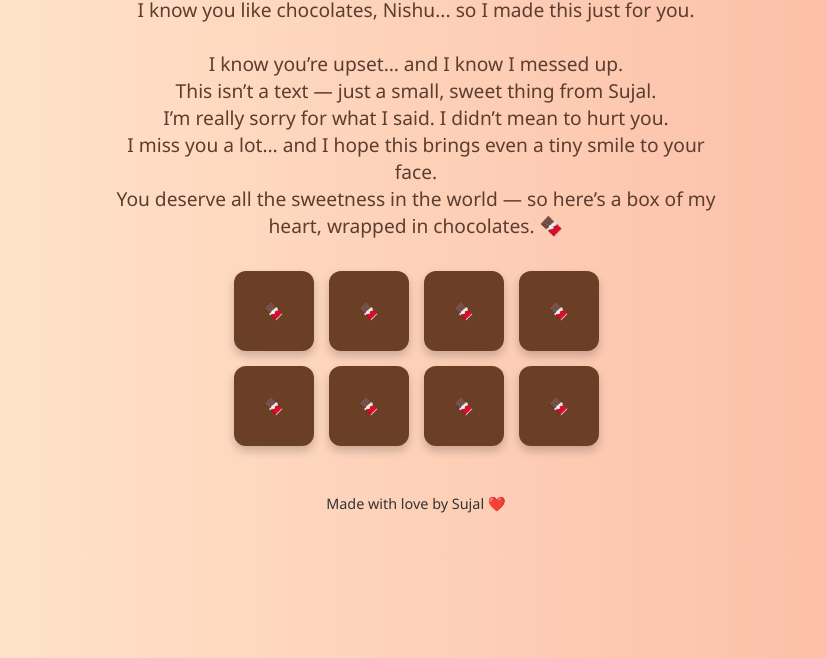
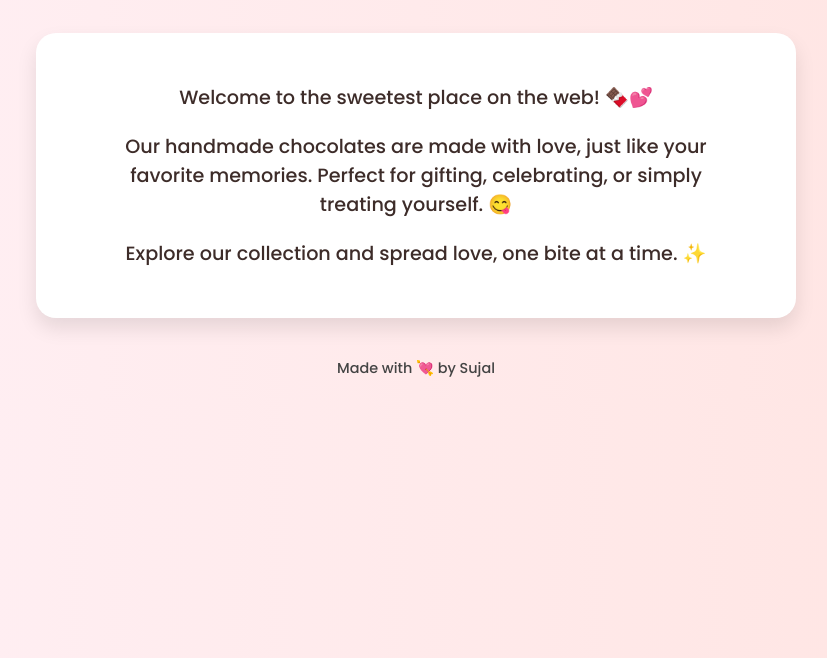
Before and after one commit to Sujal0156/chocolates-for-you, a plain HTML site: page index.html in a window 1280 px wide. Shown: the part 142-800 px from the top of the page, without its empty margins (224-1051 px from the left). Drawn offline with Linux system fonts and the light colour scheme.

Commit message:
Update index.html

```diff
--- a/index.html
+++ b/index.html
@@ -1,96 +1,127 @@
 <!DOCTYPE html>
 <html lang="en">
 <head>
-  <meta charset="UTF-8">
-  <meta name="viewport" content="width=device-width, initial-scale=1.0">
-  <title>For Nishu 🍫</title>
+  <meta charset="UTF-8" />
+  <meta name="viewport" content="width=device-width, initial-scale=1.0"/>
+  <title>Nishu Chocolates 💝</title>
+  <link href="https://fonts.googleapis.com/css2?family=Pacifico&family=Poppins:wght@300;500&display=swap" rel="stylesheet">
   <style>
     body {
-      background: linear-gradient(to right, #ffecd2, #fcb69f);
-      font-family: 'Segoe UI', Tahoma, Geneva, Verdana, sans-serif;
+      margin: 0;
+      font-family: 'Poppins', sans-serif;
+      background: linear-gradient(to right, #fff0f5, #ffe4e1);
+      overflow-x: hidden;
       text-align: center;
-      padding: 2rem;
-      color: #5c3d2e;
+      color: #3d2c29;
     }
+
     h1 {
-      font-size: 2.5rem;
-      margin-bottom: 0.5rem;
+      font-family: 'Pacifico', cursive;
+      font-size: 3em;
+      color: #b22222;
+      margin-top: 50px;
     }
-    p.intro {
-      font-size: 1.2rem;
+
+    p {
+      font-size: 1.2em;
+      margin: 20px auto;
       max-width: 600px;
-      margin: 1rem auto 2rem;
     }
-    .chocolate-box {
-      display: grid;
-      grid-template-columns: repeat(4, 80px);
-      gap: 15px;
-      justify-content: center;
+
+    .box {
+      background-color: #fff;
+      padding: 30px;
+      border-radius: 20px;
+      margin: 40px auto;
+      box-shadow: 0 10px 20px rgba(0,0,0,0.1);
+      max-width: 700px;
     }
-    .chocolate {
-      width: 80px;
-      height: 80px;
-      background: #6b3e26;
-      border-radius: 12px;
-      box-shadow: 0 5px 10px rgba(0,0,0,0.2);
-      display: flex;
-      align-items: center;
-      justify-content: center;
-      color: #fff;
-      cursor: pointer;
-      transition: transform 0.2s ease;
-      position: relative;
+
+    .hearts {
+      position: fixed;
+      top: 0;
+      left: 0;
+      width: 100%;
+      height: 100%;
+      pointer-events: none;
+      z-index: -1;
     }
-    .chocolate:hover {
-      transform: scale(1.1);
+
+    .heart {
+      position: absolute;
+      width: 20px;
+      height: 20px;
+      background: red;
+      transform: rotate(45deg);
+      animation: float 8s linear infinite;
     }
-    .message {
-      display: none;
+
+    .heart::before,
+    .heart::after {
+      content: '';
       position: absolute;
-      bottom: -60px;
-      background: #fff;
-      color: #5c3d2e;
-      font-size: 0.9rem;
-      padding: 8px 10px;
-      border-radius: 8px;
-      box-shadow: 0 4px 10px rgba(0,0,0,0.1);
-      width: 160px;
-      left: 50%;
-      transform: translateX(-50%);
-      z-index: 1;
+      width: 20px;
+      height: 20px;
+      background: red;
+      border-radius: 50%;
     }
-    .chocolate:hover .message {
-      display: block;
+
+    .heart::before {
+      top: -10px;
+      left: 0;
     }
+
+    .heart::after {
+      left: -10px;
+      top: 0;
+    }
+
+    @keyframes float {
+      0% {
+        transform: translateY(0) rotate(45deg);
+        opacity: 1;
+      }
+      100% {
+        transform: translateY(-100vh) rotate(45deg);
+        opacity: 0;
+      }
+    }
+
     footer {
-      margin-top: 3rem;
-      font-size: 0.9rem;
-      color: #333;
+      margin: 40px 0 20px;
+      font-size: 0.9em;
+      color: #444;
     }
   </style>
 </head>
 <body>
-  <h1>Hey Nishu ❤️</h1>
-  <p class="intro">
-    I know you like chocolates, Nishu... so I made this just for you.<br><br>
-    I know you’re upset… and I know I messed up.<br>
-    This isn’t a text — just a small, sweet thing from Sujal.<br>
-    I’m really sorry for what I said. I didn’t mean to hurt you.<br>
-    I miss you a lot… and I hope this brings even a tiny smile to your face.<br>
-    You deserve all the sweetness in the world — so here’s a box of my heart, wrapped in chocolates. 🍫
-  </p>
 
-  <div class="chocolate-box">
-    <div class="chocolate"><span>🍫</span><div class="message">I’m really sorry about what I said, Nishu.</div></div>
-    <div class="chocolate"><span>🍫</span><div class="message">I never meant to hurt you — and I hate that I did.</div></div>
-    <div class="chocolate"><span>🍫</span><div class="message">You mean so much to me, more than I can explain.</div></div>
-    <div class="chocolate"><span>🍫</span><div class="message">I miss you… like, really miss you.</div></div>
-    <div class="chocolate"><span>🍫</span><div class="message">I wish I could go back and undo what I said.</div></div>
-    <div class="chocolate"><span>🍫</span><div class="message">You’re the best part of my life.</div></div>
-    <div class="chocolate"><span>🍫</span><div class="message">I love you more than I love chocolates 😅</div></div>
-    <div class="chocolate"><span>🍫</span><div class="message">I’m not giving up on us — you matter too much.</div></div>
+  <div class="hearts" id="hearts"></div>
+
+  <h1>Nishu Chocolates 💖</h1>
+  <div class="box">
+    <p>Welcome to the sweetest place on the web! 🍫💕</p>
+    <p>Our handmade chocolates are made with love, just like your favorite memories. Perfect for gifting, celebrating, or simply treating yourself. 😋</p>
+    <p>Explore our collection and spread love, one bite at a time. ✨</p>
   </div>
 
-  <footer>Made with love by Sujal ❤️</footer>
+  <footer>
+    Made with 💘 by Sujal
+  </footer>
+
+  <script>
+    const hearts = document.getElementById('hearts');
+    function createHeart() {
+      const heart = document.createElement('div');
+      heart.className = 'heart';
+      heart.style.left = Math.random() * 100 + 'vw';
+      heart.style.animationDuration = 4 + Math.random() * 4 + 's';
+      hearts.appendChild(heart);
+      setTimeout(() => {
+        heart.remove();
+      }, 8000);
+    }
+    setInterval(createHeart, 300);
+  </script>
 </body>
 </html>
```
